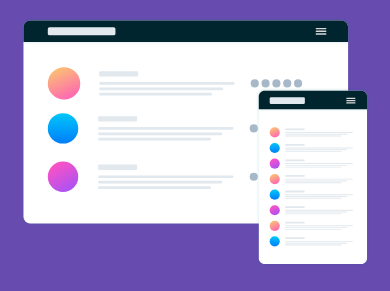
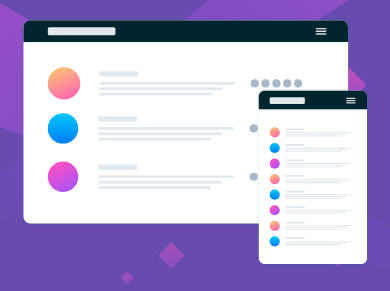
Before and after one commit to JotaJotaM1/huddle-landing, a plain HTML site: page index.html in a window 390 px wide. Shown: the part 103-394 px from the top of the page. Drawn offline with nearby package versions, Linux system fonts and the light colour scheme.

Commit message:
alt remove

```diff
--- a/css/style.css
+++ b/css/style.css
@@ -5,7 +5,7 @@
 }
 body {
   font-family: "Open Sans", sans-serif;
-  background-image: url("../img/bg-desktop.svg") alt= "";
+  background-image: url("../img/bg-desktop.svg");
   background-size: cover;
   background-repeat: no-repeat;
   background-color: hsl(257, 40%, 49%);
@@ -73,7 +73,7 @@ footer {
 
 @media (max-width: 480px) {
   body {
-    background-image: url("../img/bg-mobile.svg") alt= "";
+    background-image: url("../img/bg-mobile.svg");
     background-repeat: no-repeat;
     background-size: contain;
   }
```
